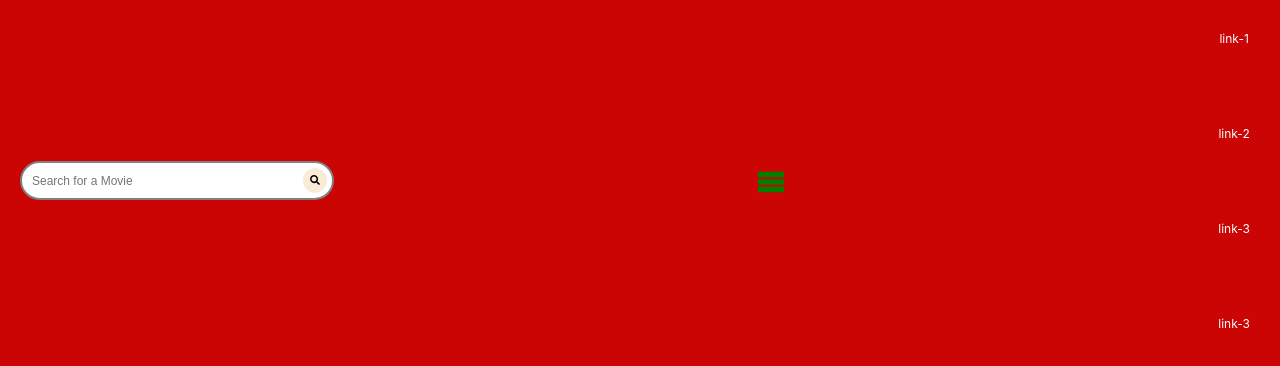
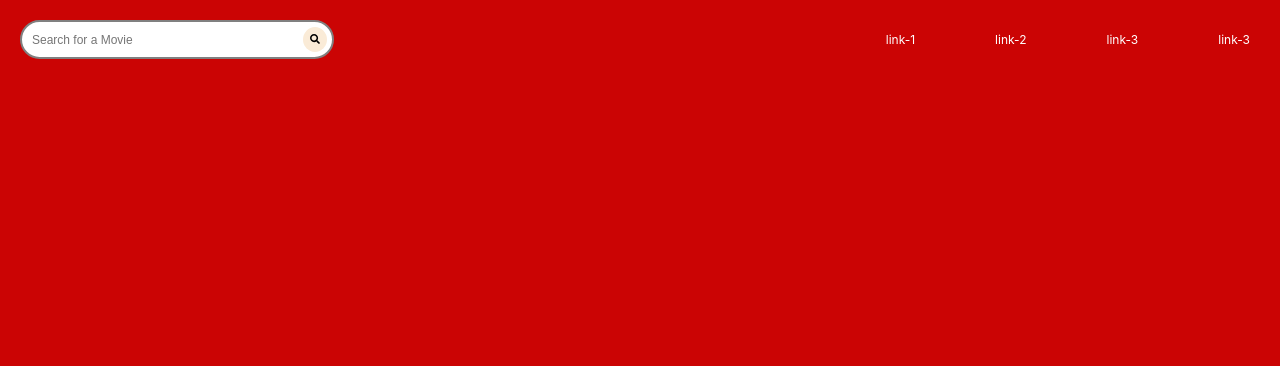
Before and after one commit to ravichandrapalla/statemanagement, a React (Create React App) app: page / in a window 1280 px wide. Shown: the top 366 px of the page. Built offline with nearby package versions, Linux system fonts and the light colour scheme.

Commit message:
fixed drop down issue and added ui changes

```diff
--- a/src/components/NavLinks.jsx
+++ b/src/components/NavLinks.jsx
@@ -4,9 +4,9 @@ import "../global.css";
 const NavLinks = ({ list }) => {
   return (
     <div id="navLinks">
-      <ul>
+      <ul className="nav-list">
         {list?.map((item) => {
-          return <li>{item}</li>;
+          return <li className="nav-links">{item}</li>;
         })}
       </ul>
     </div>
--- a/src/global.css
+++ b/src/global.css
@@ -107,18 +107,28 @@ input:focus {
     width: 100%;
     visibility: hidden;
   }
+  .nav-list {
+    flex-direction: column;
+    width: 100%;
+    background-color: green;
+  }
+  .nav-links {
+    align-self: flex-end;
+    width: 7em;
+    background-color: grey;
+    padding: 1em;
+  }
 }
 
-ul {
+.nav-list {
   overflow: hidden;
   list-style: none;
   display: flex;
-  flex-direction: column;
   padding: 1rem;
-  gap: 8rem;
+  column-gap: 8rem;
 }
 
-li {
+.nav-links {
   font-size: 1.2rem;
   color: white;
 }
--- a/src/pages/MovieFinder.jsx
+++ b/src/pages/MovieFinder.jsx
@@ -66,12 +66,7 @@ const MovieFinder = () => {
     <>
       <header>
         <SearchBar setSearchTitle={setSearchTitle} />
-        <ImMenu
-          color="green"
-          size={30}
-          id="menu-icon"
-          onClick={handleMenuClick}
-        />
+        <ImMenu color="green" size={30} id="menu" onClick={handleMenuClick} />
         <NavLinks list={navList} />
       </header>
       <main>
```
Also changed, not shown: 1 other file (tests, documents, lock files or other folders).
